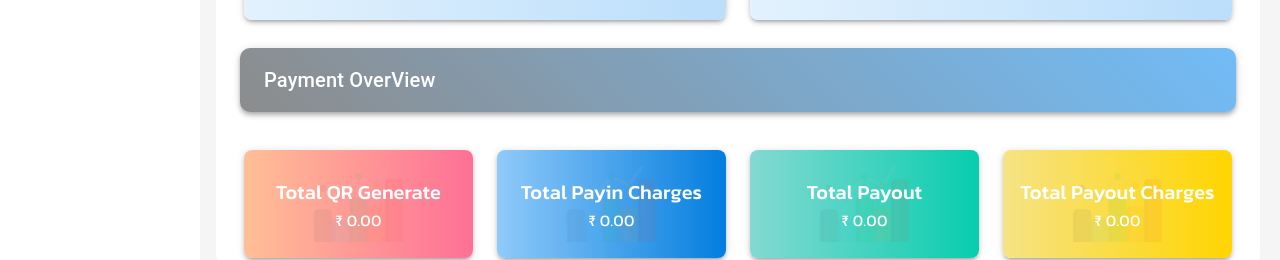
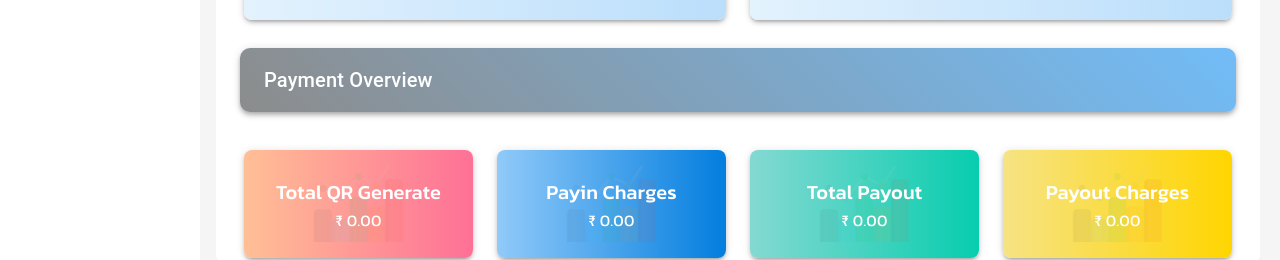
Before and after one commit to ajaydeveloper95/marwarpay-userPannel, a React (Vite) app: page / in a window 1280 px wide. Shown: the part 513-773 px from the top of the page. Built offline with nearby package versions, Linux system fonts and the light colour scheme; no server answers; sample sign-in values are in the browser's storage.

Commit message:
name change

```diff
--- a/src/Components/Dashboard/Payinamout.jsx
+++ b/src/Components/Dashboard/Payinamout.jsx
@@ -102,7 +102,7 @@ const Payinout = () => {
       <AppBar position="static" sx={{borderRadius:'10px',background: 'linear-gradient(45deg, #00000073, #2196f3a3) !important',}}>
         <Toolbar>
           <Typography variant="h6" component="div" sx={{ flexGrow: 1 }}>
-            Payment OverView
+            Payment Overview
           </Typography>
         </Toolbar>
       </AppBar>
@@ -146,7 +146,7 @@ const Payinout = () => {
             }
           }}>
             <div className="bg1">
-  <Typography variant="h6">Total Payin Charges</Typography>
+  <Typography variant="h6">Payin Charges</Typography>
   <Typography variant="body1">
     ₹ <CountUp end={totalPayinCharges} decimals={2} duration={2.5} />
   </Typography>
@@ -190,7 +190,7 @@ const Payinout = () => {
             }
           }}>
             <div className="bg1" >
-            <Typography variant="h6">Total Payout Charges</Typography>
+            <Typography variant="h6">Payout Charges</Typography>
             <Typography variant="body1"> ₹ <CountUp end={totalPayoutCharges}  decimals={2} duration={2.5}  /></Typography>
           </div>
           </Paper>
--- a/src/Components/Tables/Ewalletmanagment/Mywallet.jsx
+++ b/src/Components/Tables/Ewalletmanagment/Mywallet.jsx
@@ -283,7 +283,7 @@ const Mywallet = () => {
                     <TableCell>{new Date(selectedTicket.createdAt).toLocaleString()}</TableCell>
                   </TableRow>
                   <TableRow>
-                    <TableCell><strong>SuccessAt</strong></TableCell>
+                    <TableCell><strong>Success At</strong></TableCell>
                     <TableCell>{new Date(selectedTicket.updatedAt).toLocaleString()}</TableCell>
                   </TableRow>
                 </TableBody>
--- a/src/Components/Tables/Ewalletmanagment/Upitoewallet.jsx
+++ b/src/Components/Tables/Ewalletmanagment/Upitoewallet.jsx
@@ -286,7 +286,7 @@ const UPIToEwallet = () => {
                     <TableCell>{new Date(selectedTicket.createdAt).toLocaleString()}</TableCell>
                   </TableRow>
                   <TableRow>
-                    <TableCell><strong>SuccessAt</strong></TableCell>
+                    <TableCell><strong>Success At</strong></TableCell>
                     <TableCell>{new Date(selectedTicket.updatedAt).toLocaleString()}</TableCell>
                   </TableRow>
                 </TableBody>
--- a/src/Components/Tables/Support/Viewticket.jsx
+++ b/src/Components/Tables/Support/Viewticket.jsx
@@ -296,10 +296,7 @@ const ViewTicket = () => {
                     <TableCell><strong>Created At</strong></TableCell>
                     <TableCell>{new Date(selectedTicket.createdAt).toLocaleString()}</TableCell>
                   </TableRow>
-                  <TableRow>
-                    <TableCell><strong>Updated At</strong></TableCell>
-                    <TableCell>{new Date(selectedTicket.updatedAt).toLocaleString()}</TableCell>
-                  </TableRow>
+
                 </TableBody>
               </Table>
             </TableContainer>
--- a/src/Components/Tables/Upiwallet/Upiwallet.jsx
+++ b/src/Components/Tables/Upiwallet/Upiwallet.jsx
@@ -287,7 +287,7 @@ const UPIWallet = () => {
                     <TableCell>{new Date(selectedTicket.createdAt).toLocaleString()}</TableCell>
                   </TableRow>
                   <TableRow>
-                    <TableCell><strong>SuccessAt</strong></TableCell>
+                    <TableCell><strong>Success At</strong></TableCell>
                     <TableCell>{new Date(selectedTicket.updatedAt).toLocaleString()}</TableCell>
                   </TableRow>
                 </TableBody>
```
